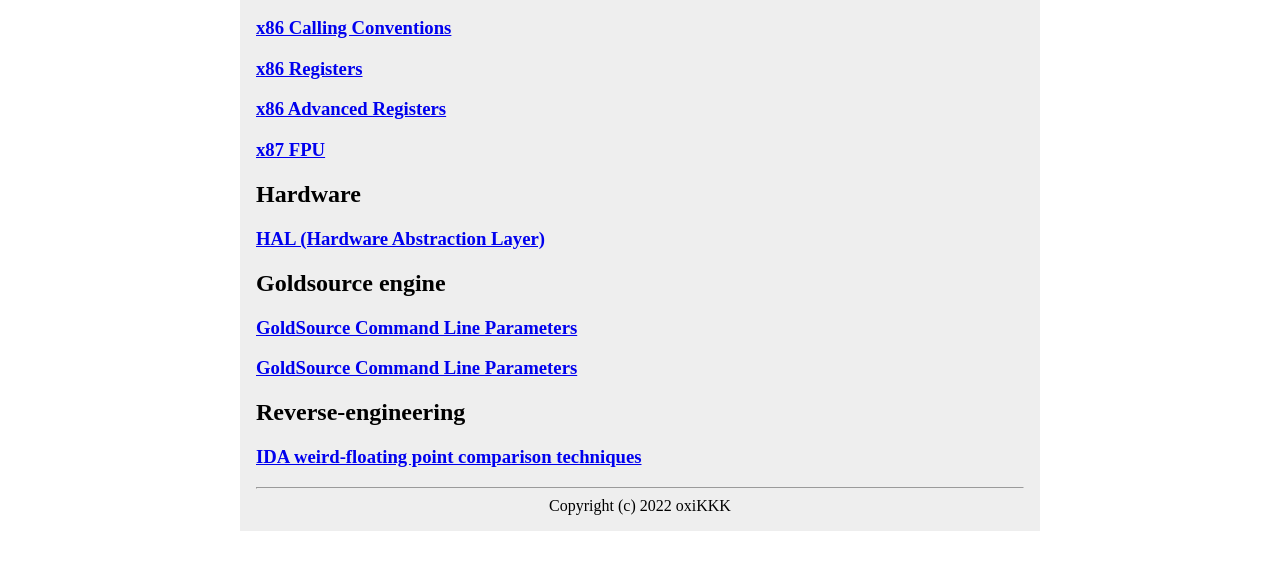
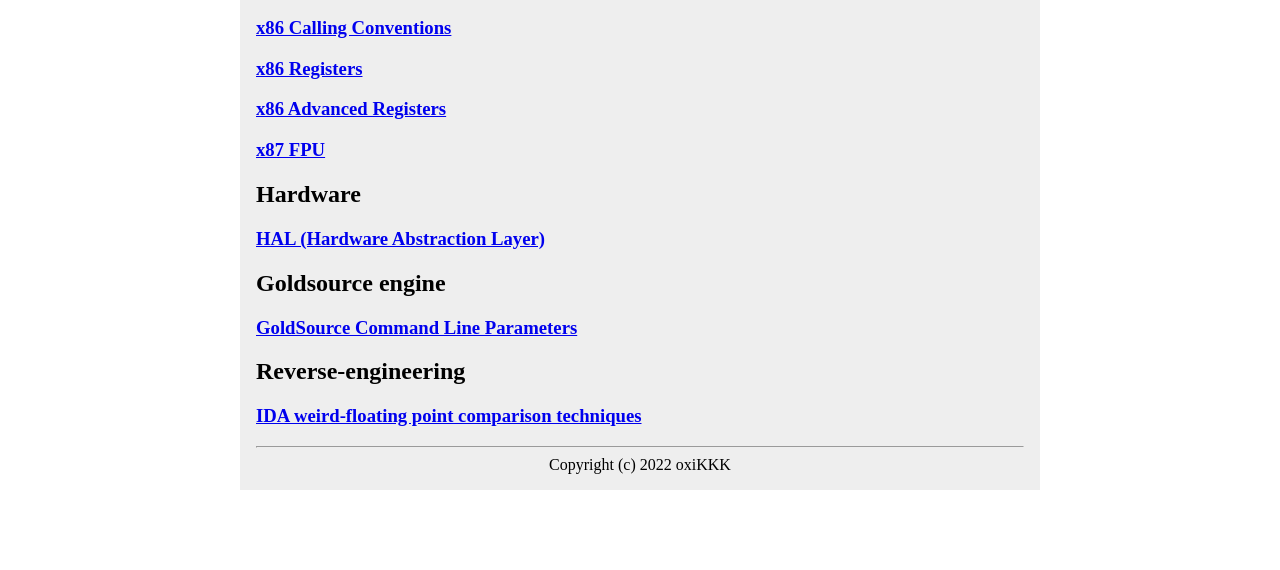
Before and after one commit to oxiKKK/oxiKKK.github.io, a plain HTML site: page index.html in a window 1280 px wide. Shown: the part 142-712 px from the top of the page. Drawn offline with Linux system fonts and the light colour scheme.

Commit message:
removed link duplicate

```diff
--- a/index.html
+++ b/index.html
@@ -25,7 +25,6 @@
 
 		<h2>Goldsource engine</h2>
 		<h3><a href="articles/goldsrc_cmdline_params.html">GoldSource Command Line Parameters</a></h3>
-		<h3><a href="articles/goldsrc_cmdline_params.html">GoldSource Command Line Parameters</a></h3>
 
 		<h2>Reverse-engineering</h2>
 		<h3><a href="articles/IDA_weird_floating_point_comparison_techniques.html">IDA weird-floating point comparison techniques</a></h3>
```
